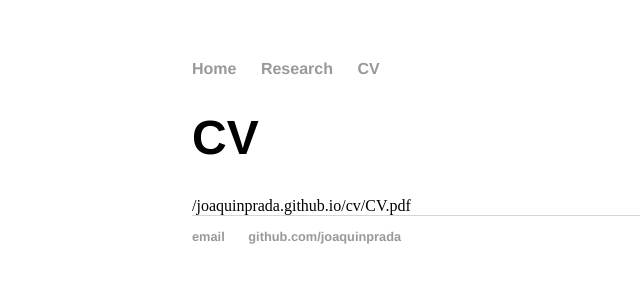
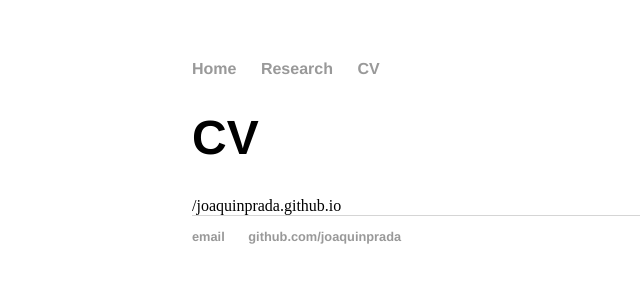
Before and after one commit to joaquinprada/joaquinprada.github.io, a Jekyll site: the page built from cv/index.html, in a window 1280 px wide. Shown: the top 300 px of the page, without its empty margins (0-640 px from the left). Built offline with Jekyll 4.4.1, drawn with Linux system fonts in a browser that asks for light colours.

Commit message:
Update index.html

```diff
--- a/cv/index.html
+++ b/cv/index.html
@@ -4,5 +4,5 @@ title: CV
 ---
 <div class="blurb">
 	<h1>CV</h1>
-	{{ site.baseurl }}/cv/CV.pdf
+	{{ site.baseurl }}{{/cv/CV.pdf}}
 </div><!-- /.blurb -->
```
